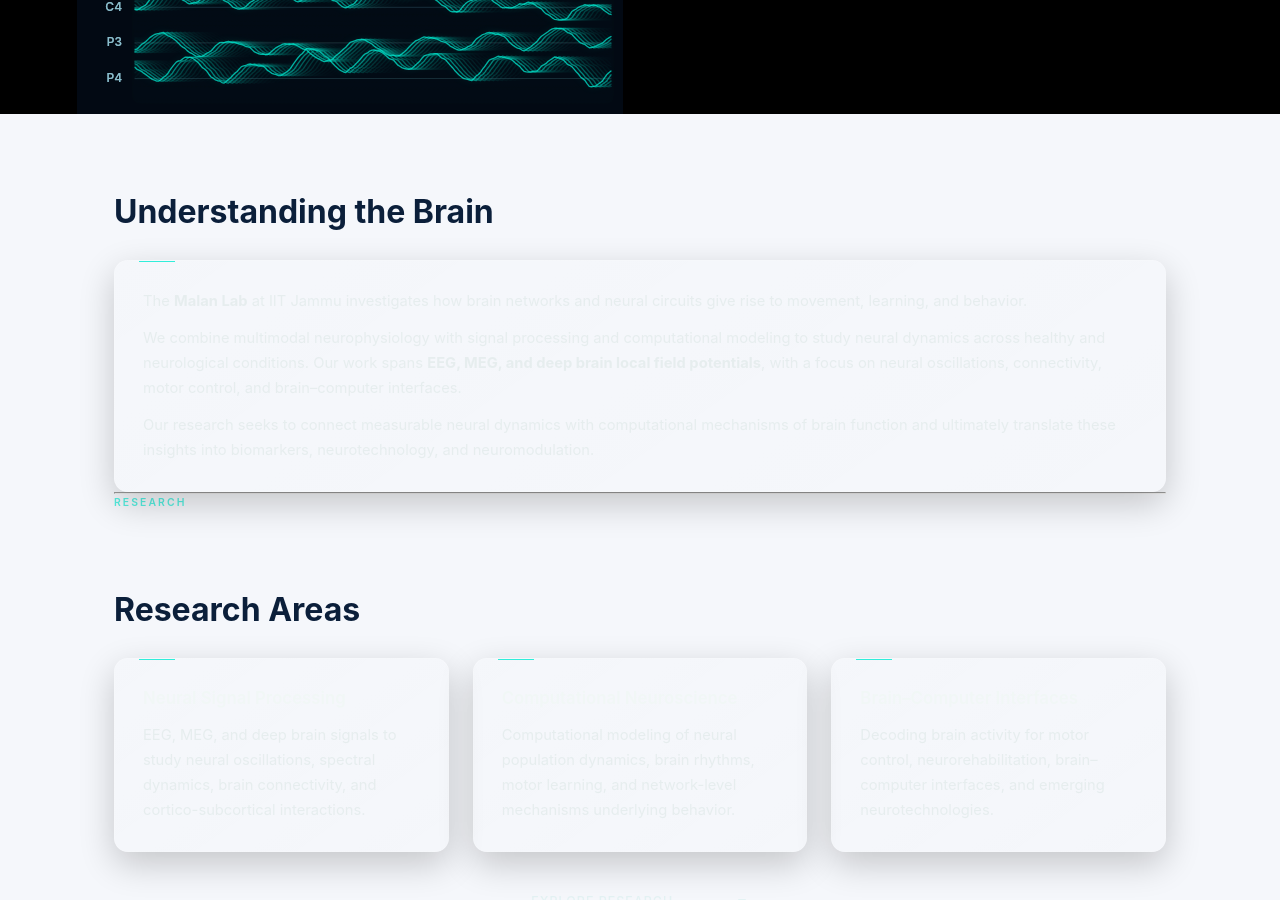
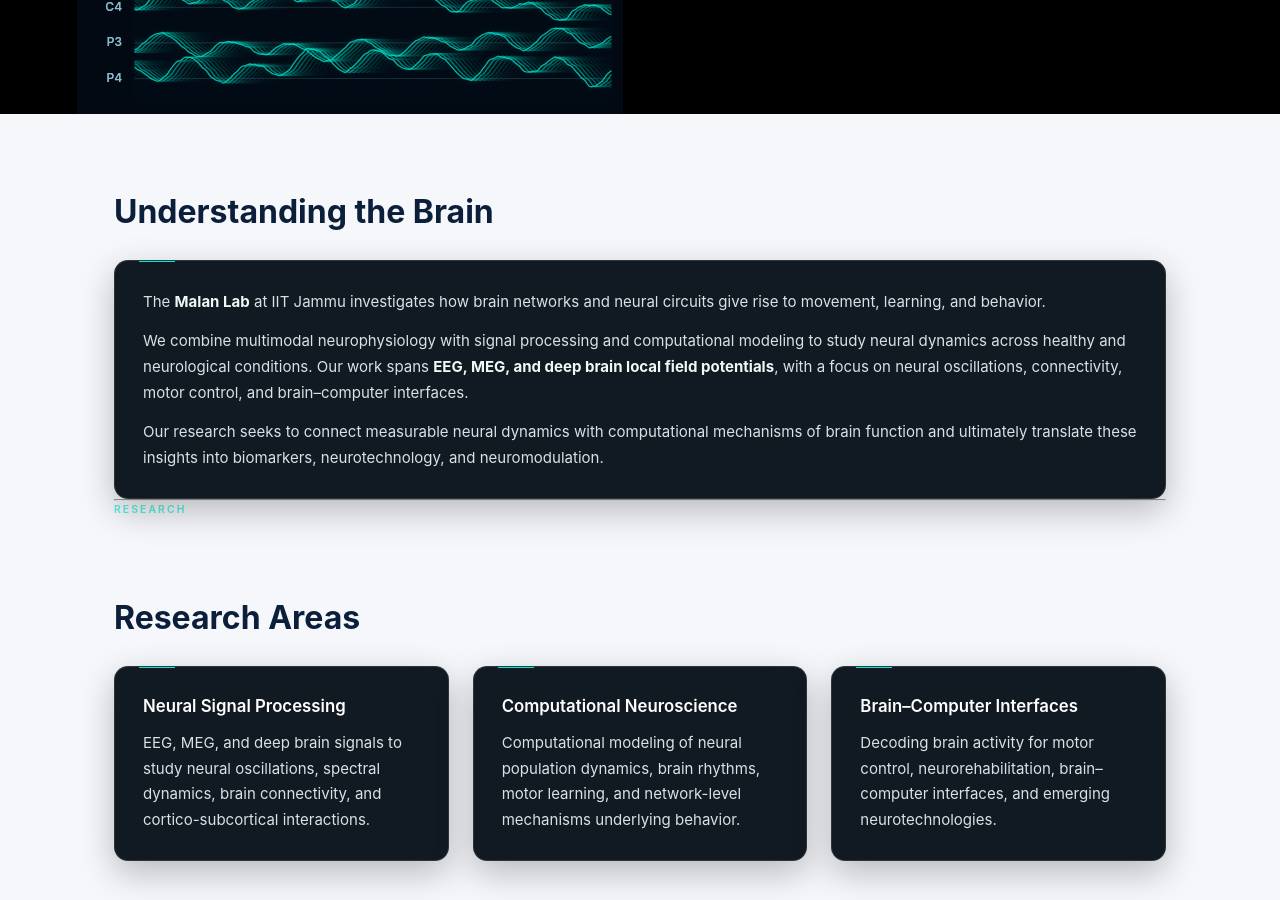
Before and after one commit to malanlab/malanlab.github.io, a Jekyll site: the page built from index.md, in a window 1280 px wide and 900 px high, scrolled down 773 px. Built offline with Jekyll 4.4.1, drawn with Linux system fonts in a browser that asks for light colours.

Commit message:
Update style.css

```diff
--- a/assets/style.css
+++ b/assets/style.css
@@ -994,7 +994,120 @@
 
   letter-spacing: 0.04em;
 }
+/* =====================================================
+   FINAL CARD OVERRIDE
+===================================================== */
 
+.card {
+  position: relative !important;
+  display: block !important;
+
+  padding: 28px !important;
+
+  background: #111a22 !important;
+
+  border: 1px solid rgba(255,255,255,0.12) !important;
+  border-radius: 14px !important;
+
+  color: #e8eeee !important;
+
+  opacity: 1 !important;
+  visibility: visible !important;
+
+  box-shadow: 0 12px 35px rgba(0,0,0,0.25) !important;
+}
+
+
+/* Card headings */
+
+.card h3 {
+  display: block !important;
+
+  margin: 0 0 12px !important;
+
+  color: #ffffff !important;
+
+  font-size: 1.05rem !important;
+  font-weight: 600 !important;
+
+  line-height: 1.4 !important;
+
+  opacity: 1 !important;
+  visibility: visible !important;
+}
+
+
+/* Card paragraphs */
+
+.card p {
+  display: block !important;
+
+  margin: 0 0 14px !important;
+
+  color: #d7e2e5 !important;
+
+  font-size: 0.94rem !important;
+  font-weight: 400 !important;
+
+  line-height: 1.7 !important;
+
+  opacity: 1 !important;
+  visibility: visible !important;
+}
+
+
+/* Last paragraph */
+
+.card p:last-child {
+  margin-bottom: 0 !important;
+}
+
+
+/* Bold text inside cards */
+
+.card strong {
+  color: #f1f7f6 !important;
+}
+
+
+/* Lists */
+
+.card ul,
+.card ol {
+  color: #d7e2e5 !important;
+}
+
+.card li {
+  color: #d7e2e5 !important;
+}
+
+
+/* Cyan accent */
+
+.card::before {
+  content: "";
+
+  position: absolute;
+
+  top: 0;
+  left: 24px;
+
+  width: 36px;
+  height: 1px;
+
+  background: #00ebd2 !important;
+}
+
+
+/* Hover */
+
+.card:hover {
+  transform: translateY(-4px);
+
+  border-color: rgba(0,235,210,0.3) !important;
+
+  background: #121e26 !important;
+}
 
 /* =========================
    RESPONSIVE
```
